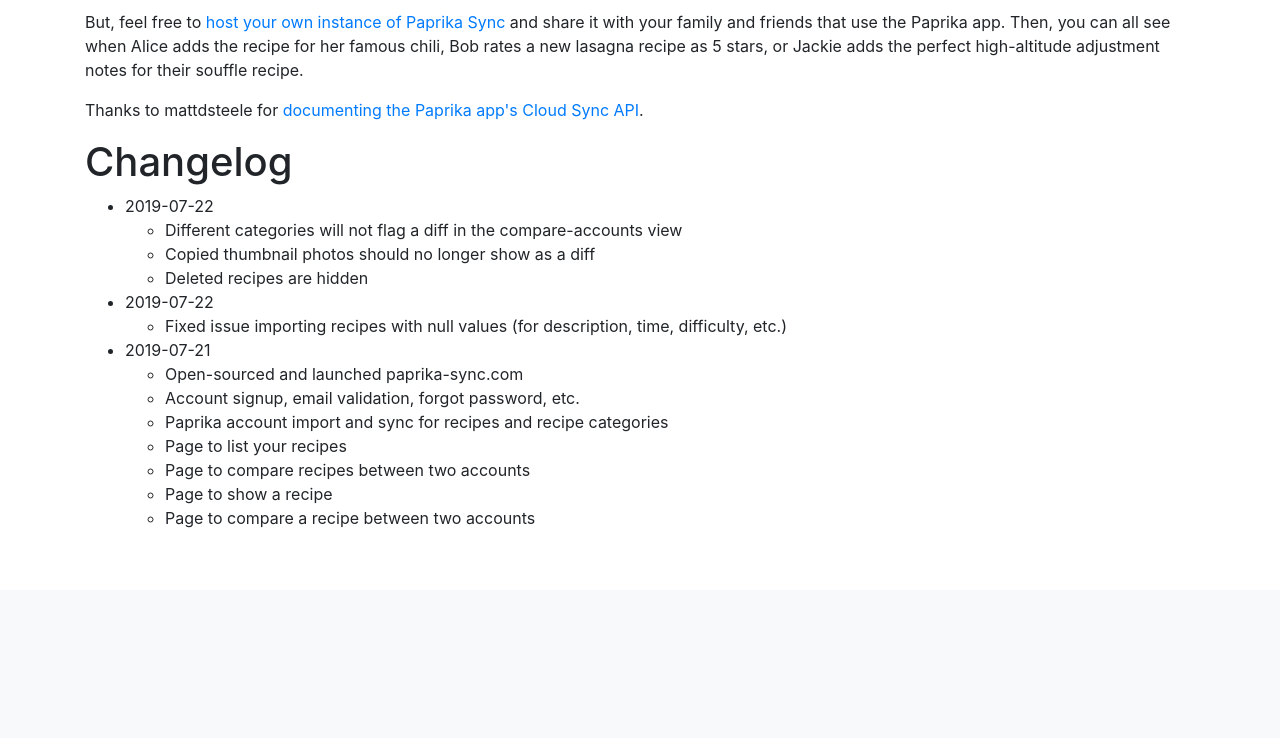
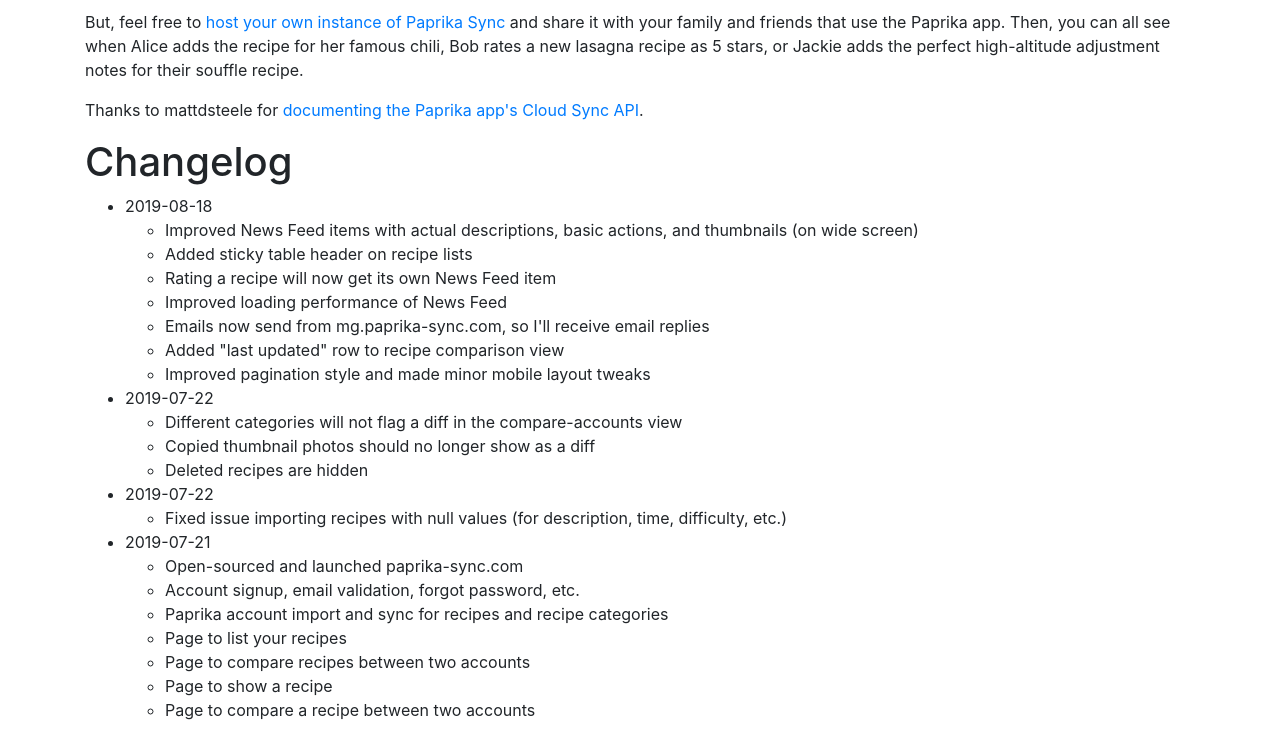
Before and after one commit to grschafer/paprika-sync, a Django app: page /about in a window 1280 px wide. Shown: the part 210-948 px from the top of the page. Before the commit the page ends 738 px from the top, so only its background shows below. Run offline with Django 3.2, Linux system fonts and the light colour scheme; some libraries are stand-ins or nearby versions.

Commit message:
Update changelog

```diff
--- a/paprika_sync/templates/core/_changelog.html
+++ b/paprika_sync/templates/core/_changelog.html
@@ -1,5 +1,16 @@
 <h1>Changelog</h1>
 <ul>
+    <li id="2019-08-18">2019-08-18
+        <ul>
+            <li>Improved News Feed items with actual descriptions, basic actions, and thumbnails (on wide screen)</li>
+            <li>Added sticky table header on recipe lists</li>
+            <li>Rating a recipe will now get its own News Feed item</li>
+            <li>Improved loading performance of News Feed</li>
+            <li>Emails now send from mg.paprika-sync.com, so I'll receive email replies</li>
+            <li>Added "last updated" row to recipe comparison view</li>
+            <li>Improved pagination style and made minor mobile layout tweaks</li>
+        </ul>
+    </li>
     <li id="2019-07-28">2019-07-22
         <ul>
             <li>Different categories will not flag a diff in the compare-accounts view</li>
```
Also changed, not shown: 1 other file.
